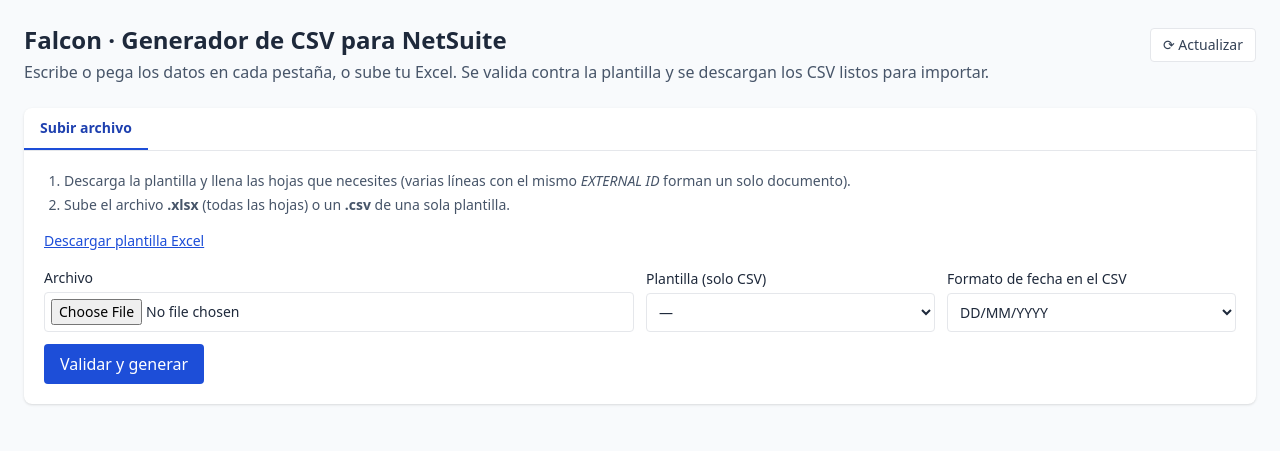
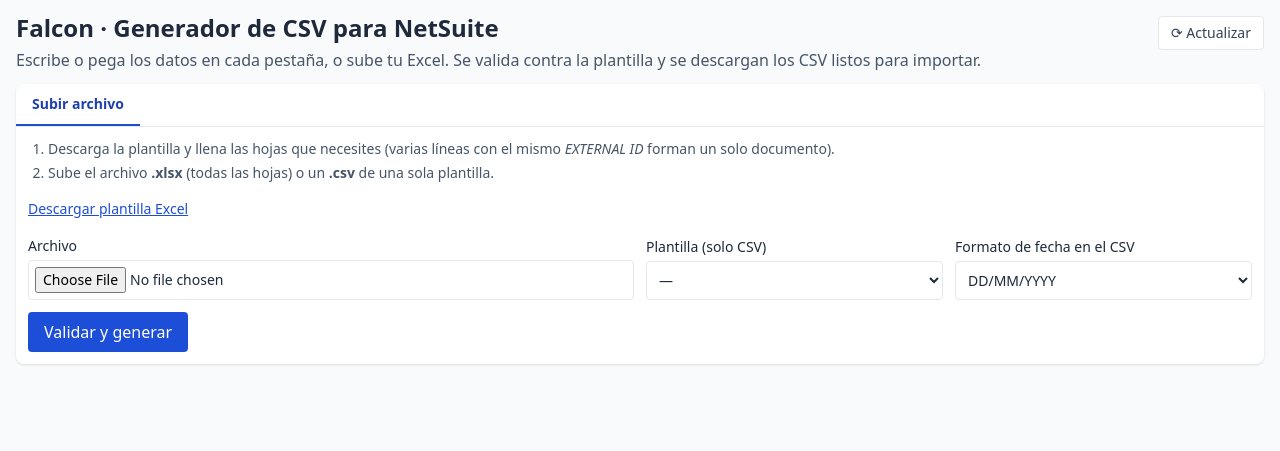
Before and after one commit to gerenciabioverde-ops/falcon-netsuite, a FastAPI app: page / in a window 1280 px wide. Shown: the top 451 px of the page. Run offline with FastAPI, Linux system fonts and the light colour scheme; parts of the project's set-up code (start-up, migrations or seed data) failed here and were passed over; some libraries are stand-ins or nearby versions.

Commit message:
fix: pantalla a ancho completo con grilla de alto adaptable y versión legible en Windows (#4)
Claude-Session: https://claude.ai/code/session_014UeiqNbgzq8vBmDA7v9vVd

Co-authored-by: Claude <noreply@anthropic.com>

```diff
--- a/app/main.py
+++ b/app/main.py
@@ -61,13 +61,14 @@ def _pestanas() -> list[dict]:
 
 def _git(*args: str) -> subprocess.CompletedProcess:
     return subprocess.run(["git", *args], cwd=RAIZ, capture_output=True, text=True, timeout=90,
+                          encoding="utf-8", errors="replace",
                           env={**os.environ, "GIT_TERMINAL_PROMPT": "0"})
 
 
 def _version() -> str:
     try:
-        r = _git("log", "-1", "--format=%h · %cd", "--date=format:%d/%m/%Y %H:%M")
-        return r.stdout.strip() if r.returncode == 0 else ""
+        r = _git("log", "-1", "--format=%h|%cd", "--date=format:%d/%m/%Y %H:%M")
+        return r.stdout.strip().replace("|", " - ") if r.returncode == 0 else ""
     except Exception:
         return ""
 
--- a/app/templates/index.html
+++ b/app/templates/index.html
@@ -16,7 +16,7 @@
 </style>
 </head>
 <body class="bg-slate-50 text-slate-800">
-<main class="max-w-7xl mx-auto p-6 space-y-6">
+<main class="w-full px-4 py-3 space-y-3">
   <header class="flex flex-wrap items-start justify-between gap-3">
     <div>
       <h1 class="text-2xl font-bold">Falcon · Generador de CSV para NetSuite</h1>
@@ -38,7 +38,7 @@
       {% endfor %}
     </nav>
 
-    <div class="p-5">
+    <div class="p-3">
       <div id="panel-subir" class="panel space-y-4">
         <ol class="list-decimal ml-5 text-sm text-slate-600 space-y-1">
           <li>Descarga la plantilla y llena las hojas que necesites (varias líneas con el mismo <em>EXTERNAL ID</em> forman un solo documento).</li>
@@ -76,7 +76,7 @@
           sobre cualquier celda. Varias filas con el mismo EXTERNAL ID forman un solo documento.
           {% if p.nombre.startswith('Factura') or p.nombre.startswith('Nota') %}«Artículos: Importe» se calcula solo (cantidad × tarifa) si lo dejas vacío.{% endif %}
         </p>
-        <div class="overflow-auto max-h-[55vh] border rounded">
+        <div class="overflow-auto border rounded" style="height: calc(100vh - 36rem); min-height: 16rem;">
           <table class="grilla border-collapse text-left">
             <thead><tr>
               <th>#</th>
@@ -112,7 +112,7 @@
 (function () {
   const esquema = JSON.parse(document.getElementById('esquema').textContent);
   const porClave = Object.fromEntries(esquema.map(p => [p.clave, p]));
-  const FILAS_INICIALES = 5;
+  const FILAS_INICIALES = 15;
   const LLAVE = 'falcon-netsuite-borrador-v1';
 
   function guardar() {
```
